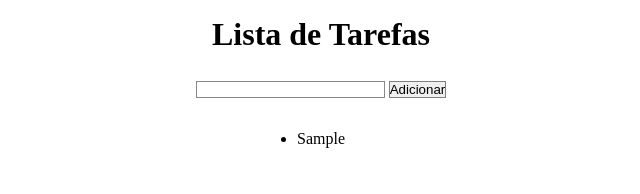
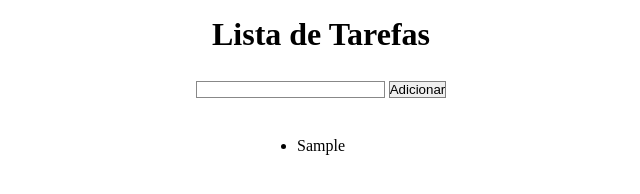
Before and after one commit to orugian/curso_ebac_frontend, a plain HTML site: page index.html in a window 1280 px wide. Both pictures are taken after typing "Sample" into the empty fields and a click on the button "Adicionar". Shown: the full height of the page, 319-959 px from the left. Drawn offline with nearby package versions, Linux system fonts and the light colour scheme.

Commit message:
commit final

```diff
--- a/main.css
+++ b/main.css
@@ -31,6 +31,8 @@ input{
 .lista{
   justify-content: center;
   display: flex;
+  margin-top: 7px;
+  margin-bottom: 7px;
 }
 
 
--- a/main.js
+++ b/main.js
@@ -3,7 +3,7 @@ $(document).ready(function () {
 
     e.preventDefault();
     const tarefa = $('form input').val();
-    const novaTarefa =  $('li');          //$('<li></li>'); // Prblema pode estar aqui!!!!!!
+    const novaTarefa =  $('<li style="display: none;"></li>');          //$('<li></li>'); // Prblema pode estar aqui!!!!!!
 
     $(`
     <div class="lista">
@@ -18,9 +18,8 @@ $(document).ready(function () {
     $('#tarefa-nova').val(' ');
   })
 
-  $(novaTarefa).click(function(a) {
+  $('ul').on("click", "a", function() {
 
-    a.preventDefault();
-    $(this).addClass('clicked');
+    $(this).toggleClass('clicked');
   })
 })
```
